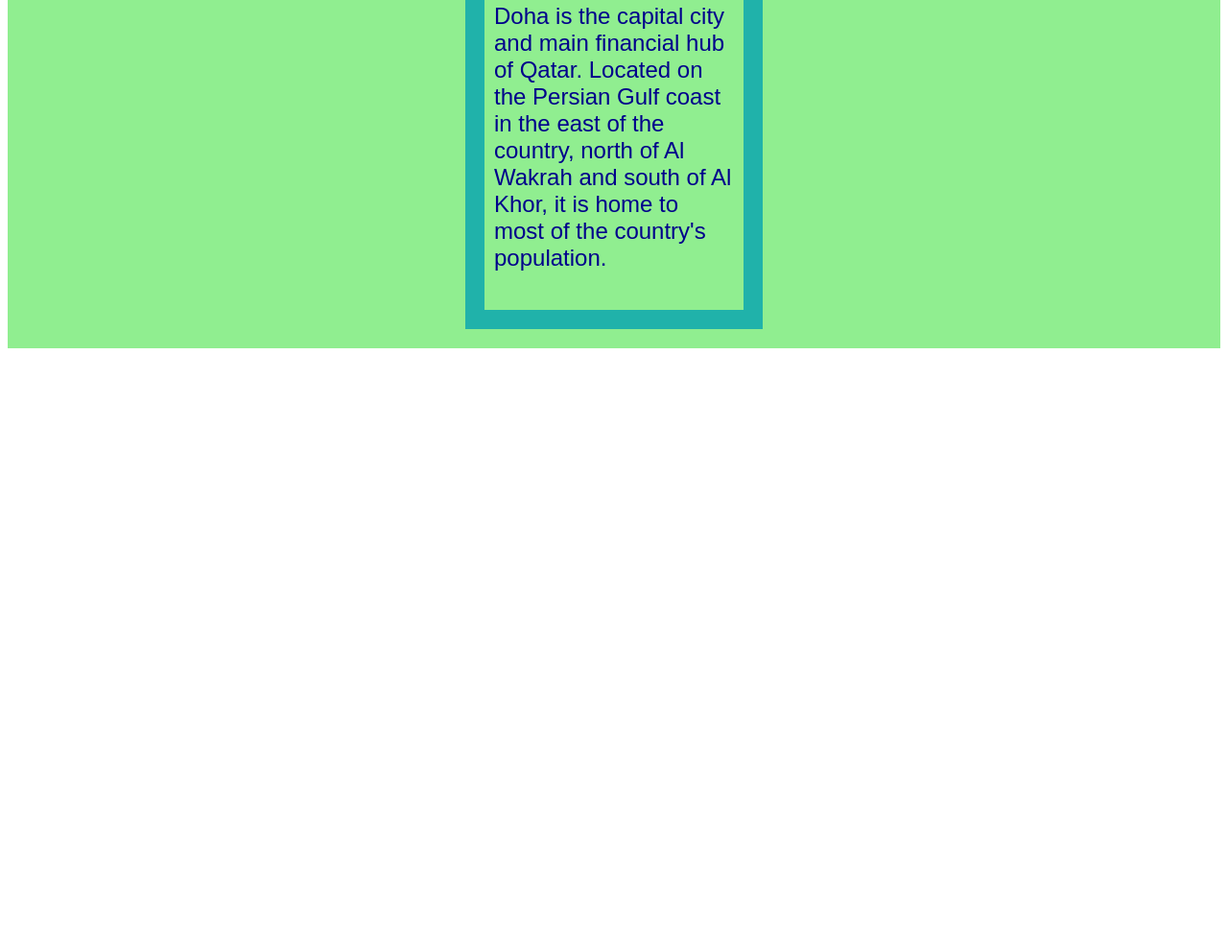
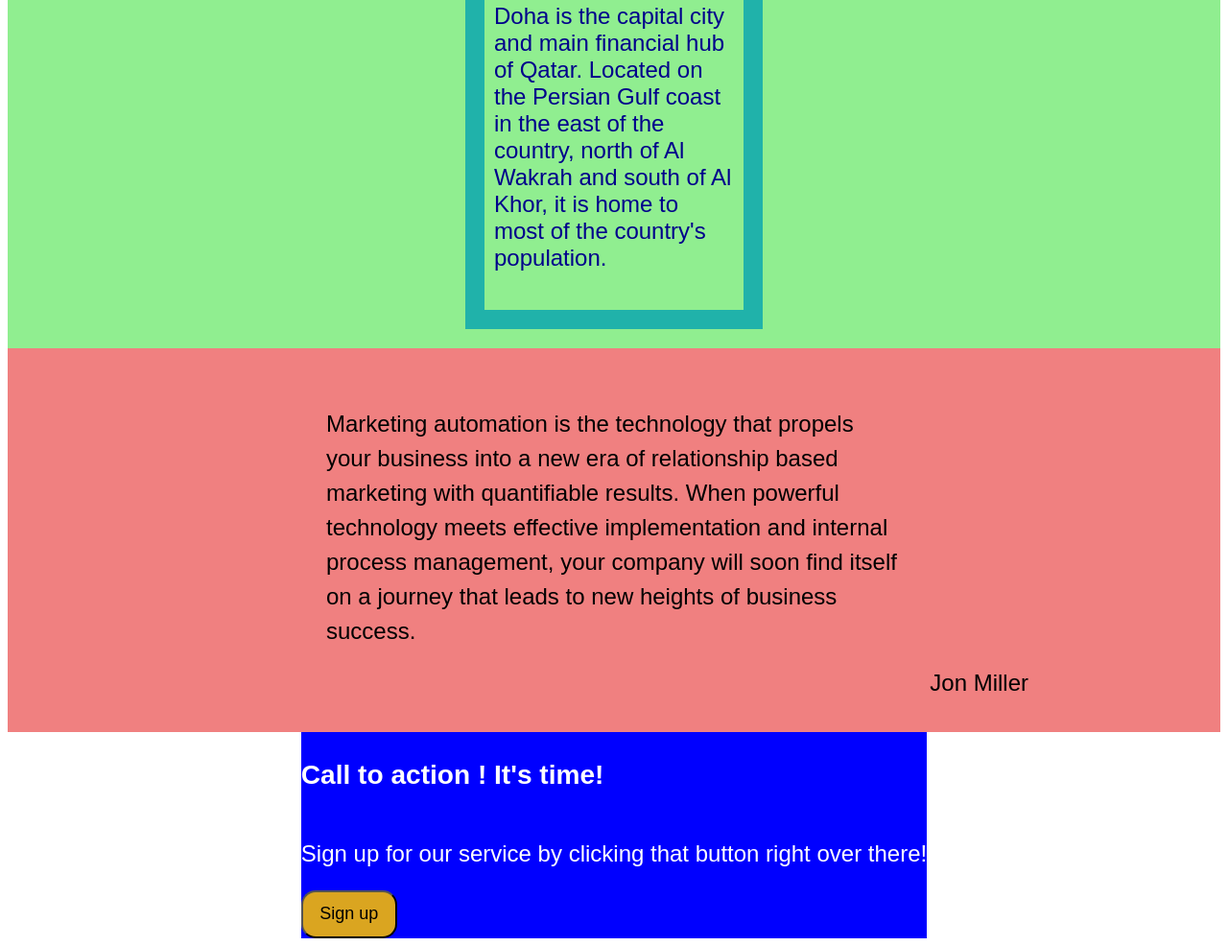
Before and after one commit to LOSTinUNIVERSE/Landing-page-project, a plain HTML site: page index.html in a window 1280 px wide. Shown: the part 1549-2535 px from the top of the page at 96% size. Before the commit the page ends 1920 px from the top, so only its background shows below. Drawn offline with Linux system fonts and the light colour scheme.

Commit message:
finish additional part of page

```diff
--- a/index.html
+++ b/index.html
@@ -45,6 +45,22 @@
                         north of Al Wakrah and south of Al Khor, it is home to most of the country's population.</p></div>
                 </div>
             </div>
-         </div>
+        </div>
+        <div class="quote">
+            <p>Marketing automation is the technology that propels your business into a new era of relationship based marketing with quantifiable results. When powerful technology meets effective implementation and internal process management,
+            your company will soon find itself on a journey that leads to new heights of business success.</p>  <div class="quotername"> Jon Miller</div>
+        </div>
+        <div class="action">
+            <div class="container">
+                <div class="text">
+                    <h3>Call to action ! It's time!</h3>
+                    <p>Sign up for our service by clicking that button right over there!</p>
+                    <button>Sign up</button>
+
+                </div>
+            </div>
+
+        </div>
+
     </body>
 </html>
--- a/style.css
+++ b/style.css
@@ -101,3 +101,38 @@ margin: 10px;
     margin: 10px;
     color: darkblue;
 }
+.quote{
+    height: 400px;
+    width: 100%;
+    display: flex;
+    flex: 1;
+    flex-direction: column;
+    justify-content: center;
+    align-items: center;
+    background: lightcoral;
+    color: black;
+}
+.quote p{
+    height: 250px;
+    width: 600px;
+    line-height: 1.5;
+}
+.quotername{
+
+align-self: flex-end;
+margin-right: 200px;
+}
+.action .container {
+    display: flex;
+    justify-content: center;
+    align-items: center;
+    background-color: #fff;
+
+}
+ .action .text{
+    display: flex;
+    background-color: blue;
+    color: #fff;
+    /* justify-content: center; */
+    /* align-items: center; */
+}
```
